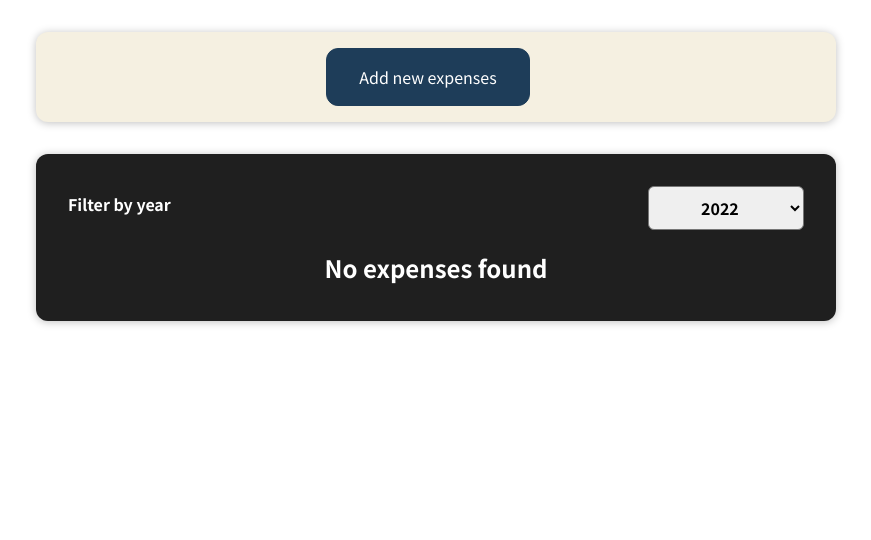
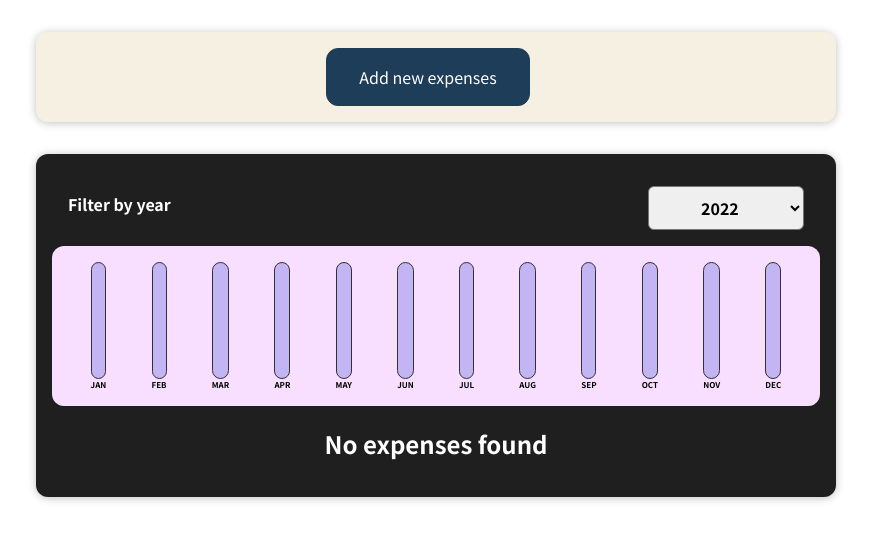
Before and after one commit to hotriluc/react-income-expense-app, a React (Create React App) app: page / in a window 1280 px wide. Shown: the top 540 px of the page, without its empty margins (204-1075 px from the left). Built offline with nearby package versions, Linux system fonts and the light colour scheme.

Commit message:
display charts

```diff
--- /dev/null
+++ b/src/components/Charts/Chart.js
@@ -0,0 +1,23 @@
+import React from 'react';
+import './Chart.scss';
+import ChartBar from './ChartBar';
+
+const Chart = (props) => {
+  const dataPointsValues = props.dataPoints.map((dataPoint) => dataPoint.value);
+  const totalMaximum = Math.max(...dataPointsValues);
+
+  return (
+    <div className="chart">
+      {props.dataPoints.map((dataPoint) => (
+        <ChartBar
+          key={dataPoint.label}
+          value={dataPoint.value}
+          maxValue={totalMaximum}
+          label={dataPoint.label}
+        />
+      ))}
+    </div>
+  );
+};
+
+export default Chart;
--- /dev/null
+++ b/src/components/Charts/Chart.scss
@@ -0,0 +1,9 @@
+.chart {
+  padding: 1rem;
+  border-radius: 12px;
+  background-color: #f8dfff;
+  text-align: center;
+  display: flex;
+  justify-content: space-around;
+  height: 10rem;
+}
--- /dev/null
+++ b/src/components/Charts/ChartBar.js
@@ -0,0 +1,25 @@
+import React from 'react';
+
+import './ChartBar.scss';
+
+const ChartBar = (props) => {
+  let barFillHeight = '0%';
+
+  if (props.maxValue > 0) {
+    barFillHeight = Math.round((props.value / props.maxValue) * 100) + '%';
+  }
+
+  return (
+    <div className="chart-bar">
+      <div className="chart-bar__inner">
+        <div
+          className="chart-bar__fill"
+          style={{ height: barFillHeight }}
+        ></div>
+      </div>
+      <div className="chart-bar__label">{props.label}</div>
+    </div>
+  );
+};
+
+export default ChartBar;
--- /dev/null
+++ b/src/components/Charts/ChartBar.scss
@@ -0,0 +1,30 @@
+.chart-bar {
+  height: 100%;
+  display: flex;
+  flex-direction: column;
+  align-items: center;
+
+  &__inner {
+    height: 100%;
+    width: 100%;
+    border: 1px solid #313131;
+    border-radius: 12px;
+    background-color: #c3b4f3;
+    overflow: hidden;
+    display: flex;
+    flex-direction: column;
+    justify-content: flex-end;
+  }
+
+  &__fill {
+    background-color: #4826b9;
+    width: 100%;
+    transition: all 0.3s ease-out;
+  }
+
+  &__label {
+    font-weight: bold;
+    font-size: 0.5rem;
+    text-align: center;
+  }
+}
--- a/src/components/Expenses/Expenses.js
+++ b/src/components/Expenses/Expenses.js
@@ -1,26 +1,31 @@
 import React, { useState } from 'react';
-import Card from "../UI/Card";
-import './Expenses.scss'
+import Card from '../UI/Card';
+import './Expenses.scss';
 import ExpensesFilter from './ExpensesFilter';
 import ExpensesList from './ExpensesList';
+import ExpensesChart from './ExpensesChart';
 
 function Expenses(props) {
+  const [filteredYear, setFilteredYear] = useState('2022');
 
-    const [filteredYear, setFilteredYear] = useState('2022')
+  const yearFilterChangeHandler = (selectedYear) => {
+    setFilteredYear(selectedYear);
+  };
 
-    const yearFilterChangeHandler = (selectedYear) => {
-        setFilteredYear(selectedYear)
-    }
+  const filteredExpenses = props.items.filter(
+    (expense) => expense.date.getFullYear() === parseInt(filteredYear)
+  );
 
-    const filteredExpenses = props.items.filter( (expense) => expense.date.getFullYear() === parseInt(filteredYear))
-
-
-    return (
-        <Card className='expenses'>
-            <ExpensesFilter selected={filteredYear} onYearFilterChange={yearFilterChangeHandler} />
-            <ExpensesList items={filteredExpenses}/>
-        </Card>
-    )
+  return (
+    <Card className="expenses">
+      <ExpensesFilter
+        selected={filteredYear}
+        onYearFilterChange={yearFilterChangeHandler}
+      />
+      <ExpensesChart expenses={filteredExpenses} />
+      <ExpensesList items={filteredExpenses} />
+    </Card>
+  );
 }
 
 export default Expenses;
--- /dev/null
+++ b/src/components/Expenses/ExpensesChart.js
@@ -0,0 +1,28 @@
+import React from 'react';
+import Chart from '../Charts/Chart';
+
+const ExpensesChart = (props) => {
+  const chartDataPoints = [
+    { label: 'JAN', value: 0 },
+    { label: 'FEB', value: 0 },
+    { label: 'MAR', value: 0 },
+    { label: 'APR', value: 0 },
+    { label: 'MAY', value: 0 },
+    { label: 'JUN', value: 0 },
+    { label: 'JUL', value: 0 },
+    { label: 'AUG', value: 0 },
+    { label: 'SEP', value: 0 },
+    { label: 'OCT', value: 0 },
+    { label: 'NOV', value: 0 },
+    { label: 'DEC', value: 0 },
+  ];
+
+  props.expenses.forEach((expense) => {
+    const expenseMonth = expense.date.getMonth();
+    chartDataPoints[expenseMonth].value += expense.amount;
+  });
+
+  return <Chart dataPoints={chartDataPoints} />;
+};
+
+export default ExpensesChart;
--- a/src/components/NewExpense/ExpenseForm.js
+++ b/src/components/NewExpense/ExpenseForm.js
@@ -1,49 +1,48 @@
-import React, {useState} from "react";
-import './ExpenseForm.scss'
-
+import React, { useState } from 'react';
+import './ExpenseForm.scss';
 
 const ExpenseForm = (props) => {
-    const [newExpense, setNewExpense] = useState(false)
+  const [newExpense, setNewExpense] = useState(false);
   const [enteredTitle, setEnteredTitle] = useState('');
   const [enteredAmount, setEnteredAmount] = useState('');
-    const [enteredDate, setEnteredDate] = useState('')
+  const [enteredDate, setEnteredDate] = useState('');
 
   const onClickNewExpenseHandler = () => {
-        setNewExpense(true)
-    }
+    setNewExpense(true);
+  };
 
   const titleChangeHandler = (event) => {
     setEnteredTitle(event.target.value);
-    }
+  };
 
   const amountChangeHandler = (event) => {
     setEnteredAmount(event.target.value);
-    }
+  };
 
   const dateChangeHandler = (event) => {
-        setEnteredDate(event.target.value)
-    }
+    setEnteredDate(event.target.value);
+  };
 
   const submitHandler = (event) => {
-        event.preventDefault()
+    event.preventDefault();
 
     const expenseData = {
       title: enteredTitle,
-            amount: enteredAmount,
-            date: new Date(enteredDate)
-        }
+      amount: +enteredAmount,
+      date: new Date(enteredDate),
+    };
 
-        props.onSaveExpenseData(expenseData)
+    props.onSaveExpenseData(expenseData);
 
-        setEnteredTitle('')
-        setEnteredAmount('')
-        setEnteredDate('')
-        setNewExpense(false)
-    }
+    setEnteredTitle('');
+    setEnteredAmount('');
+    setEnteredDate('');
+    setNewExpense(false);
+  };
 
   const cancelHandler = () => {
-        setNewExpense(false)
-    }
+    setNewExpense(false);
+  };
 
   if (newExpense) {
     return (
@@ -51,30 +50,48 @@
         <div className="new-expense__controls">
           <div className="new-expense__control">
             <label>Title</label>
-                    <input type="text" onChange={titleChangeHandler} value={enteredTitle} placeholder="Enter the title"/>
+            <input
+              type="text"
+              onChange={titleChangeHandler}
+              value={enteredTitle}
+              placeholder="Enter the title"
+            />
           </div>
           <div className="new-expense__control">
             <label>Amount</label>
-                    <input type="number" min="0.01" step="0.01" onChange={amountChangeHandler} value={enteredAmount} placeholder="Enter the amount"/>
+            <input
+              type="number"
+              min="0.01"
+              step="0.01"
+              onChange={amountChangeHandler}
+              value={enteredAmount}
+              placeholder="Enter the amount"
+            />
           </div>
           <div className="new-expense__control">
             <label>Date</label>
-                    <input type="date" min="2019-01-01" max="2025-12-31" onChange={dateChangeHandler} value={enteredDate} />
+            <input
+              type="date"
+              min="2019-01-01"
+              max="2025-12-31"
+              onChange={dateChangeHandler}
+              value={enteredDate}
+            />
           </div>
         </div>
         <div className="new-expense__actions">
-                <button type="submit" >Add</button>
+          <button type="submit">Add</button>
           <button onClick={cancelHandler}>Cancel</button>
         </div>
       </form>
-        )
+    );
   }
 
   return (
     <div>
       <button onClick={onClickNewExpenseHandler}>Add new expenses</button>
     </div>
-    )
-}
+  );
+};
 
 export default ExpenseForm;
```
Also changed, not shown: src/components/Expenses/ExpenseDate.js (+11 -11 lines), 1 other file (tests, documents, lock files or other folders). Lines whose indentation alone changed are shown as unchanged.
